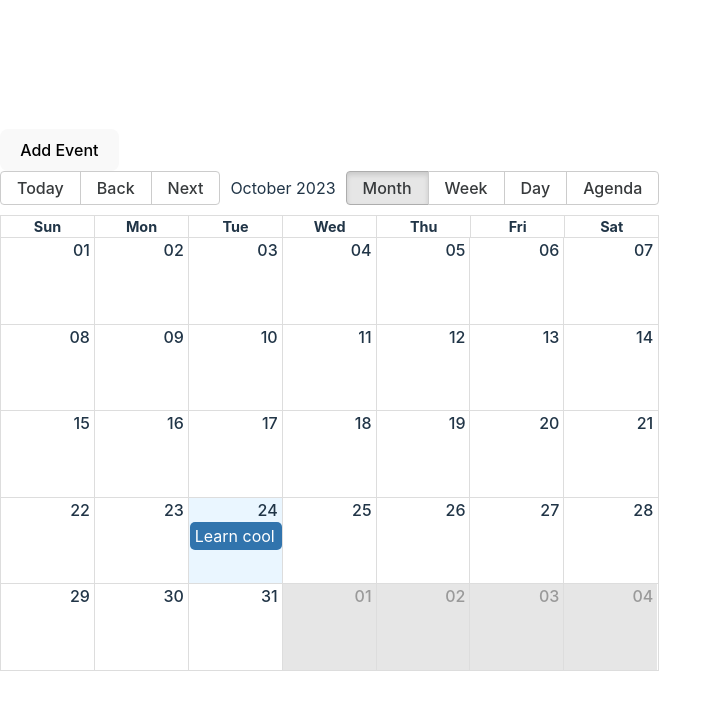
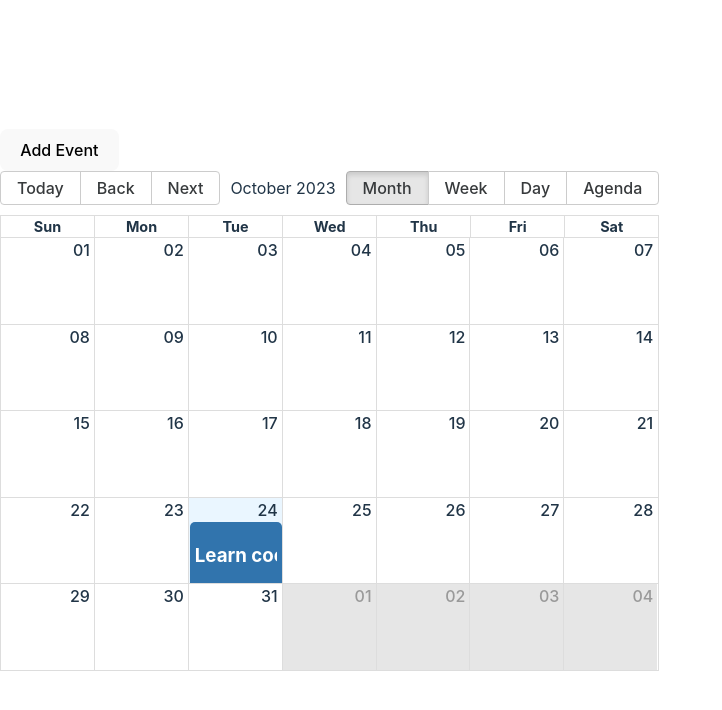
Before and after one commit to Manabu-Aihara/time-table, a React (Vite) app: page / in a window 1280 px wide. Shown: the top 710 px of the page, without its empty margins (0-722 px from the left). Built offline with nearby package versions, Linux system fonts and the light colour scheme.

Commit message:
feat #240209: 理想通りの動き

```diff
--- a/src/components/ForDialog.tsx
+++ b/src/components/ContainComponent.tsx
@@ -11,6 +11,8 @@ import { InputComponent } from './InputTitle';
 import { useEventsState } from '../lib/UseContext';
 import { EventItem } from '../lib/EventItem';
 import { useDialog } from '../hooks/useDialog';
+import { AddSlideForm } from './InputItem';
+import { ItemComponent } from './EventItemComponent';
 
 import 'react-big-calendar/lib/css/react-big-calendar.css';
 
@@ -27,34 +29,32 @@ const localizer = dateFnsLocalizer({
 });
 
 interface EventProps {
+  targetEvent: EventItem | undefined;
 	onShowDialogView: (targetEvent: EventItem) => void;
 }
 
-
-export const MyCalendar = ({onShowDialogView}: EventProps) => {
+export const MyCalendar = ({onShowDialogView, targetEvent}: EventProps) => {
   const components = useMemo(() => ({
     event: ({ event }: { event: EventItem }) => {
-      console.log(`反応します:${JSON.stringify(event)}`);
+      console.log(`入ってくるもの: ${JSON.stringify(event)}`);
       return (
-        <div>
-          {event.title}
-        </div>
+        <>
+          <ItemComponent {...event} />
+        </>
       );
     }
   }), []);
 
   const state = useEventsState();
-
   const { Dialog, open, close } = useDialog();
 
   const handleSelectEvent = useCallback((callingEvent: EventItem) => {
-    // const { title, start, end } = callingEvent;
-    // console.log(`${start}:${end}::${title}`);
+    const { title, start, end } = callingEvent;
+    console.log(`選んだイベント: ${start}:${end}:${title}`);
     onShowDialogView(callingEvent);
   }, [])
 
-  console.log(`ダイアログ外:${JSON.stringify(state)}`);
-
+  console.log(`ダイアログ外: ${JSON.stringify(state)}`);
   return (
     <div>
       <button type="button" onClick={open}>Add Event</button>
@@ -76,6 +76,7 @@ export const MyCalendar = ({onShowDialogView}: EventProps) => {
           <InputComponent />
         </div>
       </Dialog>
+      {targetEvent && <AddSlideForm {...targetEvent} />}
     </div>
   )
 }
--- /dev/null
+++ b/src/components/EventItemComponent.tsx
@@ -0,0 +1,13 @@
+import { EventItem } from '../lib/EventItem';
+
+export const ItemComponent = (updatedEvent: EventItem) => {
+  const { title, start, end, summary, owner } = updatedEvent;
+
+  console.log(`呼び出し :${JSON.stringify(updatedEvent)}`);
+  return (
+    <div>
+      <h3>{title}</h3>
+      <span>{summary}</span><span>{owner}</span>
+  </div>
+  )
+}
--- a/src/components/EventsParent.tsx
+++ b/src/components/EventsParent.tsx
@@ -33,11 +33,7 @@ export function eventsReducer (eventState: EventItems, action: Action): EventIte
           end: new Date(new Date().setHours(new Date().getHours() + 1)),
         });
     case 'UPDATE':
-      return eventState.concat({
-        summary: payload.summary,
-        owner: payload.owner,
-        // done: payload.done
-      })
+      return eventState.map(evt => evt.title === action.payload.title ? action.payload : evt)
     default:
       throw new Error('Invalid action');
   }
--- a/src/components/InputItem.tsx
+++ b/src/components/InputItem.tsx
@@ -34,6 +34,7 @@ export const AddSlideForm = (eventItem: EventItem) => {
 		// name, valueという変数名で決まっているようだ
 		const {name, value} = e.target;
 		setTodo({...todo, [name]:value});
+		// setTodo(e.target.value);
 	}
 
 	const handleUpdate = (e: FormEvent/*e: React.MouseEvent<HTMLInputElement>*/) => {
@@ -46,7 +47,7 @@ export const AddSlideForm = (eventItem: EventItem) => {
     console.log(`ここ注目：${JSON.stringify(nextStage)}`);
 	}
 
-	console.log(todo);
+	console.log(`これが理想なんだ: ${JSON.stringify(todo)}`);
 
 	return (
 			<div>
--- a/src/components/InputTitle.tsx
+++ b/src/components/InputTitle.tsx
@@ -11,8 +11,6 @@ export const InputComponent = (inputProps: InputElementProps) => {
   const dispatch = useEventsDispatch();
 
   const handleChange = (e: React.ChangeEvent<HTMLInputElement>) => {
-    // このコンポーネントで onChange 発火時に必ず実行したい振る舞いを書く
-    // const {name, value} = e.target;
     setTitle(e.target.value);
   };
 
@@ -22,11 +20,11 @@ export const InputComponent = (inputProps: InputElementProps) => {
       type: 'CREATE',
       payload: {title: title}
     });
-    // console.log(`ここ注目：${JSON.stringify(currentState)}`);
+    console.log(`Dialog前の: ${JSON.stringify(currentState)}`);
     // I’ve dispatched an action, but logging gives me the old state value
     // https://react.dev/reference/react/useReducer
     const nextStage = eventsReducer(currentState, {type: 'CREATE', payload: {title: title}});
-    console.log(`ここ注目：${JSON.stringify(nextStage)}`);
+    console.log(`Dialog後の: ${JSON.stringify(nextStage)}`);
   };
 
   return (
@@ -39,6 +37,7 @@ export const InputComponent = (inputProps: InputElementProps) => {
       />
       <button onClick={onSubmit}>追加</button>
       {/* </form> */}
+      <p></p>
       <button onClick={close}>close</button>
     </div>
   );
--- a/src/components/ViewComponents.tsx
+++ b/src/components/ViewComponents.tsx
@@ -1,16 +1,16 @@
 import { useState } from "react";
 // import { Event } from 'react-big-calendar';
 import { EventItem } from '../lib/EventItem';
-import { MyCalendar } from './ForDialog';
-import { AddSlideForm } from "./InputItem";
+import { MyCalendar } from './ContainComponent';
+// import { AddSlideForm } from "./InputItem";
 
 export const ViewComponent = () => {
 	const [item, setItem] = useState<EventItem>();
 
   return (
     <div>
-      <MyCalendar onShowDialogView={(event: EventItem) => setItem(event)} />
-      {item && <AddSlideForm {...item} />}
+      <MyCalendar onShowDialogView={(event: EventItem) => setItem(event)} targetEvent={item} />
+      {/* {item && <AddSlideForm {...item} />} */}
     </div>
   )
 }
--- a/src/components/SlotInput.tsx
+++ b/src/components_temp/SlotInput.tsx
@@ -13,7 +13,7 @@ import startOfHour from 'date-fns/startOfHour'
 
 // import 'react-big-calendar/lib/addons/dragAndDrop/styles.css'
 import 'react-big-calendar/lib/css/react-big-calendar.css'
-import { Dialog } from './Dialog';
+import { Dialog } from '../components/Dialog';
 // import { InputComponent } from './InputTitle';
 
 const locales = {
--- a/src/lib/EventItem.ts
+++ b/src/lib/EventItem.ts
@@ -1,14 +1,10 @@
 import { Event } from 'react-big-calendar';
 
-// type Filter = {
-//   <T>(array: T[], f: (item: T) => boolean): T[]
-// }
 // export type EventItem = Event & {
 // 	summary: string;
 // 	owner: string;
 // 	done: string;
 // }
-
 export interface EventItem extends Event {
 	summary?: string;
 	owner?: string;
```
